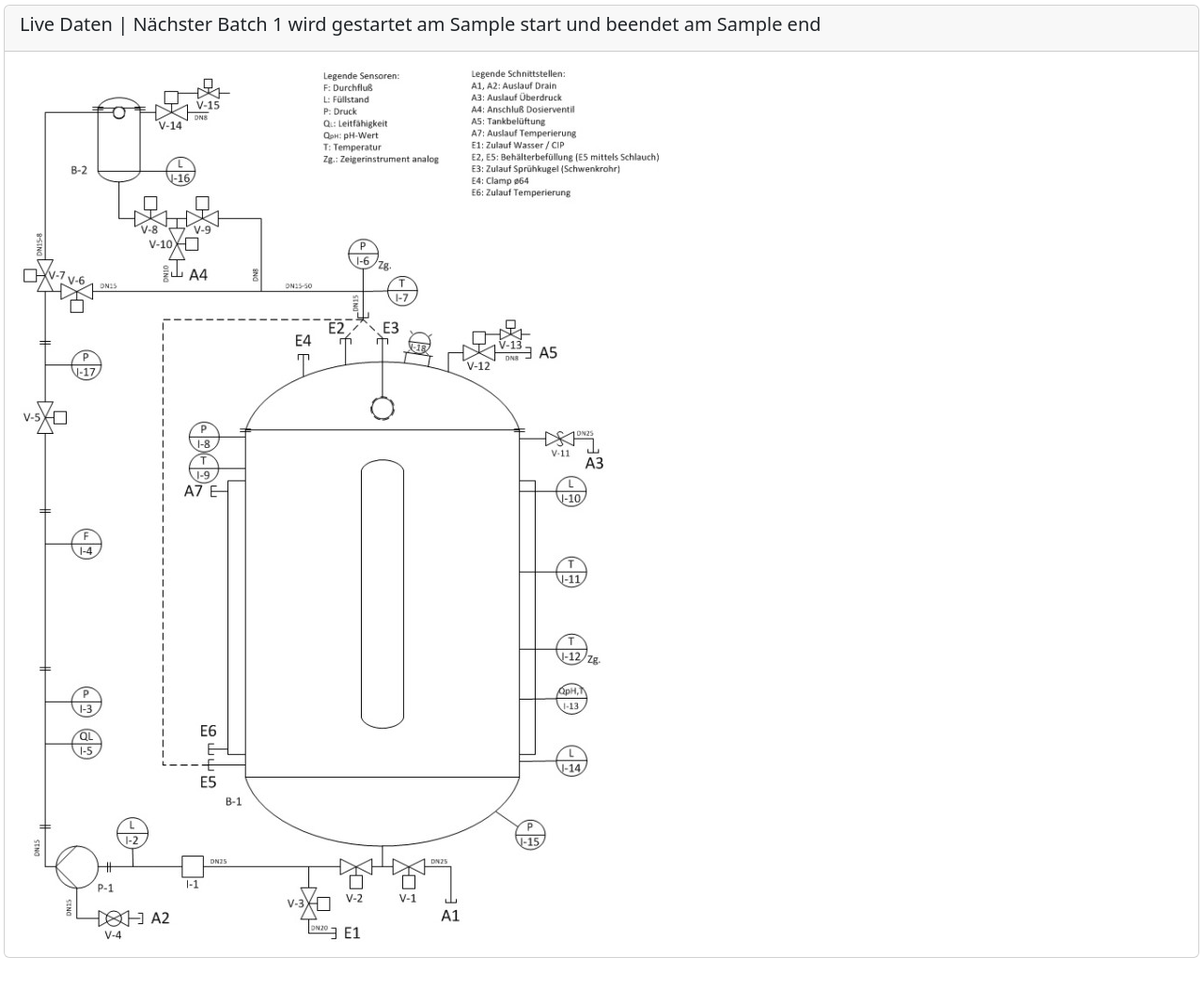
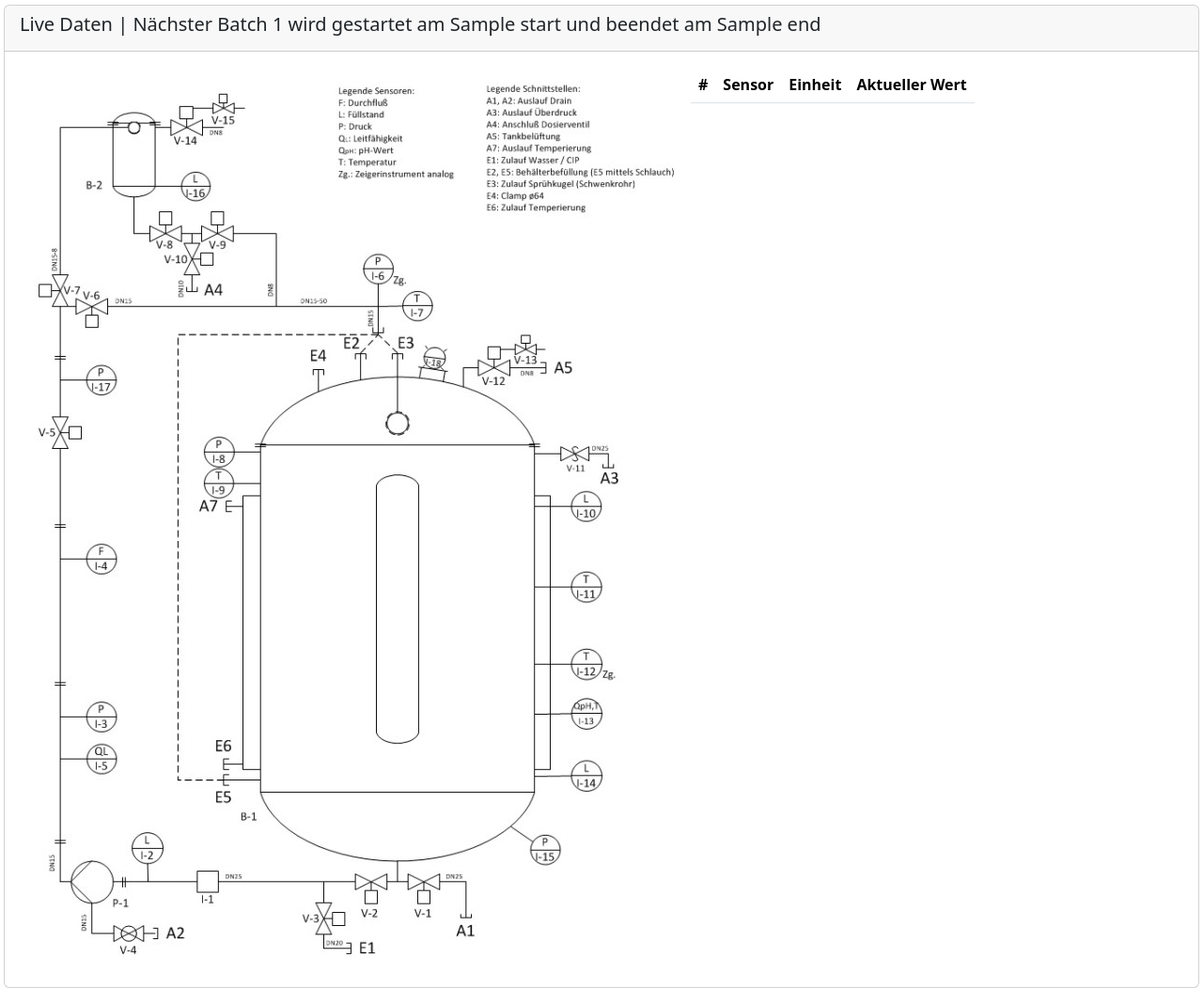
Before and after one commit to 19TonTony98/ba-buerkert, a Django app: template buerkert_app/templates/buerkert_app/live_view.html in a window 1280 px wide. Shown: the part 71-1123 px from the top of the page at 94% size. Before the commit the page ends 1091 px from the top, so only its background shows below. Run offline with Django 4.2, Linux system fonts and the light colour scheme; the template is opened without the code that fills it: most values are stand-ins (such as "Sample title", 1, 10 or a date in 2020); data that the repository does not hold is empty; some libraries are stand-ins or nearby versions.

Commit message:
beschleunigung last batches, fix optical live view

```diff
--- a/buerkert_app/templates/buerkert_app/live_view.html
+++ b/buerkert_app/templates/buerkert_app/live_view.html
@@ -18,9 +18,23 @@
         </div>
         <div class="card-body" id="body">
             <div class="d-flex flex-wrap-reverse">
-                <img style="max-width: 100%; height: auto; @media (max-width: 500px)}"
+                <div class="p-3">
+                    <img style="max-width: 100%; height: auto; @media (max-width: 500px)}"
                         src="{% static 'buerkert_app/img/buerkert_funktionsschema.jpg' %}" alt="Funktionsschema">
-                <div hx-get="{% url 'live' %}" hx-trigger="load, every 2s"></div>
+                </div>
+                <div>
+                  <table class="table">
+                  <thead>
+                    <tr>
+                      <th scope="col">#</th>
+                      <th scope="col">Sensor</th>
+                      <th scope="col">Einheit</th>
+                      <th scope="col">Aktueller Wert</th>
+                    </tr>
+                  </thead>
+                  <tbody hx-get="{% url 'live' %}" hx-trigger="load, every 2s"></tbody>
+                </table>
+                </div>
             </div>
         </div>
     </div>
--- a/buerkert_app/utils/utils.py
+++ b/buerkert_app/utils/utils.py
@@ -104,9 +104,10 @@ def get_batch_ids(max_ids=1):
         query_api = client.query_api()
         query = f'''
         from(bucket: "{DATABASES["influx"]["bucket"]}")
-          |> range(start: 0)
-          |> filter(fn: (r) => r._measurement =~ /^[0-9]+$/)
-          |> group()
+          |> range(start: -6mo)
+          |> group(columns: ["_measurement"])
+          |> min(column: "_time")
+          |> sort(columns: ["_time"], desc: true)
         '''
         if (df := query_api.query_data_frame(query)).empty:
             raise InfluxDBError(message="No Data found")
```
Also changed, not shown: buerkert_app/templates/snippets/data_values.html (+9 -5 lines).
